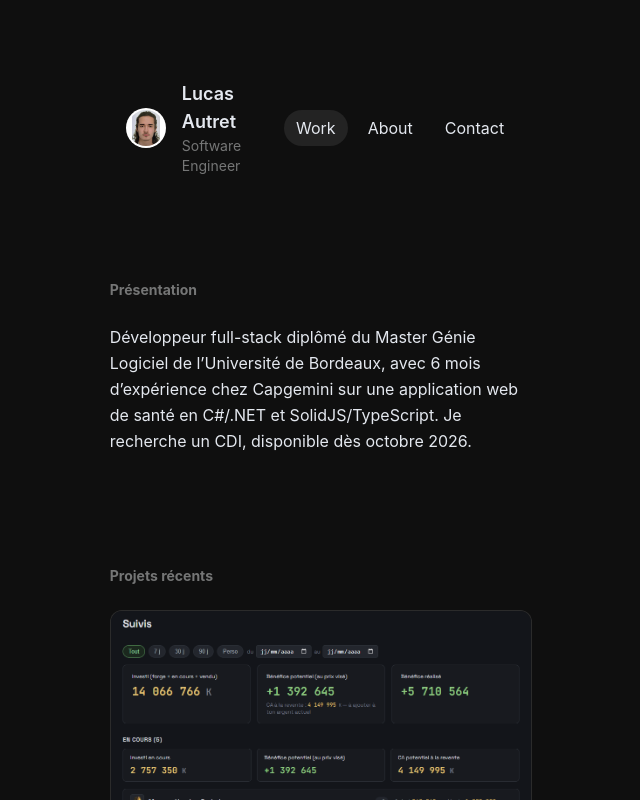
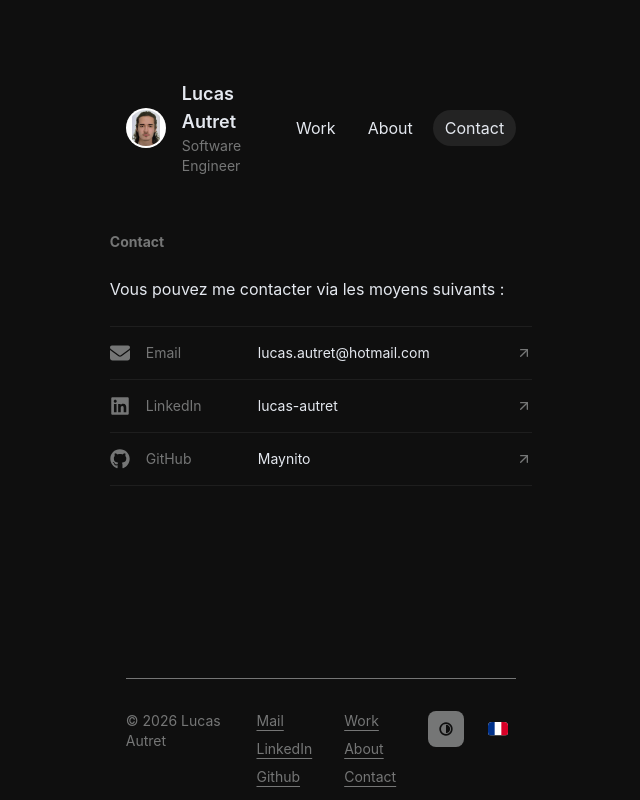
Before and after one commit to Maynito/Maynito.github.io, a React (Vite) app: page /#/contact in a window 1280 px wide. Shown: the top 800 px of the page, without its empty margins (319-959 px from the left). Built offline with nearby package versions, Linux system fonts and the light colour scheme.

Commit message:
Implement routing with react-router-dom and create Home, About, and Contact pages

```diff
--- a/package.json
+++ b/package.json
@@ -15,6 +15,7 @@
     "react": "^19.2.8",
     "react-dom": "^19.2.8",
     "react-icons": "^5.7.0",
+    "react-router-dom": "^7.18.4",
     "tailwindcss": "^4.3.3"
   },
   "devDependencies": {
--- a/src/App.jsx
+++ b/src/App.jsx
@@ -1,100 +1,26 @@
+import { HashRouter, Routes, Route } from 'react-router-dom'
+
 import NavBar from './components/NavBar'
 import Footer from './components/Footer'
-import ProjectCard from './components/ProjectCard'
-
-import kamas from './assets/kamas3.png'
-
-const RECENT_PROJECTS = [
-  {
-    title: "Kamas",
-    description: "Outil de suivi des prix Dofus qui repère les crafts les plus rentables.",
-    imageUrl: kamas,
-    projectUrl: "https://github.com/Maynito/kamas",
-    techs: ["Python", "FastAPI", "Tesseract", "SQLite", "JavaScript"]
-  },
-  {
-    title: "SmokeLab",
-    description: "Ceci est un exemple de description pour le projet portfolio.",
-    imageUrl: "",
-    projectUrl: "https://github.com/Maynito/smokelab",
-    techs: ["React", "Tailwind CSS"]
-  },
-  {
-    title: "FedIA",
-    description: "Ceci est un exemple de description pour le projet portfolio.",
-    imageUrl: "",
-    projectUrl: "https://labs.sogeti.com/project/fedia/",
-    techs: ["C#", ".NET", "SolidJS"]
-  }
-];
-
-const PREVIOUS_PROJECTS = [
-  {
-    title: "TaskForge",
-    description: "Ceci est un exemple de description pour le projet portfolio.",
-    imageUrl: "",
-    projectUrl: "https://github.com/Maynito/TaskForge",
-    techs: ["React", "Tailwind CSS"]
-  },
-  {
-    title: "Paint App",
-    description: "Ceci est un exemple de description pour le projet portfolio.",
-    imageUrl: "",
-    projectUrl: "https://github.com/Maynito/smokelab",
-    techs: ["React", "Tailwind CSS"]
-  },
-  {
-    title: "Programmation Large Échelle",
-    description: "Ceci est un exemple de description pour le projet portfolio.",
-    imageUrl: "",
-    projectUrl: "https://github.com/Decymax/ProjetPLE",
-    techs: ["React", "Tailwind CSS"]
-  }
-];
+import Home from './pages/Home'
+import About from './pages/About'
+import Contact from './pages/Contact'
 
 function App() {
   return (
+    <HashRouter>
       <div className="App bg-background min-h-screen flex flex-col">
         <NavBar />
         <main className="page-width flex-1">
-
-        <section id="hero" className="flex-col bottom-0 z-50 flex py-20 text-primary-text gap-6">
-          <h2 className="text-sm font-bold text-secondary-text">Présentation</h2>
-          <p className="text-primary-text text-md leading-relaxed">
-            Développeur full-stack diplômé du Master Génie Logiciel de l’Université de Bordeaux, avec 6 mois d’expérience chez Capgemini sur une
-            application web de santé en C#/.NET et SolidJS/TypeScript. Je recherche un CDI, disponible dès octobre 2026.
-          </p>
-        </section>
-
-        <div id="projets-recents" className="space-y-6 py-8 text-lg leading-relaxed text-primary-text">
-          <h2 className="text-sm font-bold text-secondary-text">Projets récents</h2>
-
-          <div className="@container">
-            <div className="grid grid-cols-1 gap-x-4 gap-y-10 @md:grid-cols-2">
-              {RECENT_PROJECTS.map((projet) => (
-                <ProjectCard key={projet.title} {...projet} />
-              ))}
-            </div>
-          </div>
-
-        </div>
-
-        <div id="projets-precedents" className="space-y-6 py-8 text-lg leading-relaxed text-primary-text">
-          <h2 className="text-sm font-bold text-secondary-text">Projets précédents</h2>
-
-          <div className="@container">
-            <div className="grid grid-cols-1 gap-x-4 gap-y-10 @md:grid-cols-2">
-              {PREVIOUS_PROJECTS.map((projet, index) => (
-                <ProjectCard key={`${projet.title}-${index}`} {...projet} />
-              ))}
-            </div>
-          </div>
-
-        </div>
-
+          <Routes>
+            <Route path="/" element={<Home />} />
+            <Route path="/about" element={<About />} />
+            <Route path="/contact" element={<Contact />} />
+          </Routes>
         </main>
         <Footer />
       </div>
+    </HashRouter>
   )
 }
 
--- a/src/components/NavBar.jsx
+++ b/src/components/NavBar.jsx
@@ -1,15 +1,13 @@
-import { useState } from "react";
+import { Link, NavLink } from "react-router-dom";
 import profile from "../assets/profile.jpg";
 
 const LIENS = [
-  { href: "#work", label: "Work" },
-  { href: "#about", label: "About" },
-  { href: "#contact", label: "Contact" },
+  { to: "/", label: "Work" },
+  { to: "/about", label: "About" },
+  { to: "/contact", label: "Contact" },
 ];
 
 export default function NavBar() {
-
-  const [actif, setActif] = useState('#work');
 
   return (
     <header className="inset-x-0 top-0 z-50 flex items-center justify-between bg-background text-primary-text page-width px-4 pt-20 pb-6">
@@ -17,7 +15,7 @@ export default function NavBar() {
         <img src={profile} alt="Logo" className="h-10 w-10 shrink-0 rounded-full bg-white object-contain p-0.5" />
         <ul className="flex-col items-center space-x-2">
           <li>
-            <a href="#home" className="text-lg font-semibold hover:text-primary-text">Lucas Autret</a>
+            <Link to="/" className="text-lg font-semibold hover:text-primary-text">Lucas Autret</Link>
           </li>
           <li className="text-sm font-normal text-secondary-text">
             <a className="hover:text-primary-text">Software Engineer</a>
@@ -27,14 +25,15 @@ export default function NavBar() {
       <nav>
         <ul className="flex space-x-2">
           {LIENS.map((lien) => (
-            <li key={lien.href}>
-              <a
-                href={lien.href}
-                className={`rounded-3xl px-3 py-2 hover:text-primary-text ${actif === lien.href ? 'bg-secondary-text/20 text-primary-text' : ''}`}
-                onClick={() => setActif(lien.href)}
+            <li key={lien.to}>
+              <NavLink
+                to={lien.to}
+                className={({ isActive }) =>
+                  `rounded-3xl px-3 py-2 hover:text-primary-text ${isActive ? 'bg-secondary-text/20 text-primary-text' : ''}`
+                }
               >
                 {lien.label}
-              </a>
+              </NavLink>
             </li>
           ))}
         </ul>
--- /dev/null
+++ b/src/pages/About.jsx
@@ -0,0 +1,8 @@
+export default function About() {
+  return (
+    <section id="about" className="space-y-6 py-8 text-lg leading-relaxed text-primary-text">
+      <h2 className="text-sm font-bold text-secondary-text">About</h2>
+      <p>À compléter.</p>
+    </section>
+  );
+}
--- /dev/null
+++ b/src/pages/Contact.jsx
@@ -0,0 +1,53 @@
+import { FaEnvelope, FaGithub, FaLinkedin } from "react-icons/fa6";
+import { LuArrowUpRight } from "react-icons/lu";
+
+const LIENS = [
+  {
+    label: "Email",
+    value: "lucas.autret@hotmail.com",
+    href: "mailto:lucas.autret@hotmail.com",
+    icon: FaEnvelope,
+    externe: false,
+  },
+  {
+    label: "LinkedIn",
+    value: "lucas-autret",
+    href: "https://www.linkedin.com/in/lucas-autret-4814b6387/",
+    icon: FaLinkedin,
+    externe: true,
+  },
+  {
+    label: "GitHub",
+    value: "Maynito",
+    href: "https://github.com/Maynito",
+    icon: FaGithub,
+    externe: true,
+  },
+];
+
+export default function Contact() {
+  return (
+    <section id="contact" className="space-y-6 py-8 leading-relaxed text-primary-text">
+      <h2 className="text-sm font-bold text-secondary-text">Contact</h2>
+      <p>Vous pouvez me contacter via les moyens suivants :</p>
+
+      <ul className="divide-y divide-secondary-text/15 border-y border-secondary-text/15">
+        {LIENS.map(({ label, value, href, icon: Icon, externe }) => (
+          <li key={label}>
+            <a
+              href={href}
+              target={externe ? "_blank" : undefined}
+              rel={externe ? "noopener noreferrer" : undefined}
+              className="group flex items-center gap-4 py-4 transition-colors hover:text-primary-text"
+            >
+              <Icon className="size-5 shrink-0 text-secondary-text group-hover:text-primary-text" />
+              <span className="w-24 shrink-0 text-sm text-secondary-text">{label}</span>
+              <span className="truncate text-sm">{value}</span>
+              <LuArrowUpRight className="ml-auto size-4 shrink-0 text-secondary-text group-hover:text-primary-text" />
+            </a>
+          </li>
+        ))}
+      </ul>
+    </section>
+  );
+}
--- /dev/null
+++ b/src/pages/Home.jsx
@@ -0,0 +1,91 @@
+import ProjectCard from '../components/ProjectCard'
+
+import kamas from '../assets/kamas3.png'
+
+const RECENT_PROJECTS = [
+  {
+    title: "Kamas",
+    description: "Outil de suivi des prix Dofus qui repère les crafts les plus rentables.",
+    imageUrl: kamas,
+    projectUrl: "https://github.com/Maynito/kamas",
+    techs: ["Python", "FastAPI", "Tesseract", "SQLite", "JavaScript"]
+  },
+  {
+    title: "SmokeLab",
+    description: "Ceci est un exemple de description pour le projet portfolio.",
+    imageUrl: "",
+    projectUrl: "https://github.com/Maynito/smokelab",
+    techs: ["React", "Tailwind CSS"]
+  },
+  {
+    title: "FedIA",
+    description: "Ceci est un exemple de description pour le projet portfolio.",
+    imageUrl: "",
+    projectUrl: "https://labs.sogeti.com/project/fedia/",
+    techs: ["C#", ".NET", "SolidJS"]
+  }
+];
+
+const PREVIOUS_PROJECTS = [
+  {
+    title: "TaskForge",
+    description: "Ceci est un exemple de description pour le projet portfolio.",
+    imageUrl: "",
+    projectUrl: "https://github.com/Maynito/TaskForge",
+    techs: ["React", "Tailwind CSS"]
+  },
+  {
+    title: "Paint App",
+    description: "Ceci est un exemple de description pour le projet portfolio.",
+    imageUrl: "",
+    projectUrl: "https://github.com/Maynito/smokelab",
+    techs: ["React", "Tailwind CSS"]
+  },
+  {
+    title: "Programmation Large Échelle",
+    description: "Ceci est un exemple de description pour le projet portfolio.",
+    imageUrl: "",
+    projectUrl: "https://github.com/Decymax/ProjetPLE",
+    techs: ["React", "Tailwind CSS"]
+  }
+];
+
+export default function Home() {
+  return (
+    <>
+      <section id="hero" className="flex-col flex py-20 text-primary-text gap-6">
+        <h2 className="text-sm font-bold text-secondary-text">Présentation</h2>
+        <p className="text-primary-text text-md leading-relaxed">
+          Développeur full-stack diplômé du Master Génie Logiciel de l’Université de Bordeaux, avec 6 mois d’expérience chez Capgemini sur une
+          application web de santé en C#/.NET et SolidJS/TypeScript. Je recherche un CDI, disponible dès octobre 2026.
+        </p>
+      </section>
+
+      <div id="projets-recents" className="space-y-6 py-8 text-lg leading-relaxed text-primary-text">
+        <h2 className="text-sm font-bold text-secondary-text">Projets récents</h2>
+
+        <div className="@container">
+          <div className="grid grid-cols-1 gap-x-4 gap-y-10 @md:grid-cols-2">
+            {RECENT_PROJECTS.map((projet) => (
+              <ProjectCard key={projet.title} {...projet} />
+            ))}
+          </div>
+        </div>
+
+      </div>
+
+      <div id="projets-precedents" className="space-y-6 py-8 text-lg leading-relaxed text-primary-text">
+        <h2 className="text-sm font-bold text-secondary-text">Projets précédents</h2>
+
+        <div className="@container">
+          <div className="grid grid-cols-1 gap-x-4 gap-y-10 @md:grid-cols-2">
+            {PREVIOUS_PROJECTS.map((projet, index) => (
+              <ProjectCard key={`${projet.title}-${index}`} {...projet} />
+            ))}
+          </div>
+        </div>
+
+      </div>
+    </>
+  )
+}
```
Also changed, not shown: 1 other file (tests, documents, lock files or other folders). Lines whose indentation alone changed are shown as unchanged.
